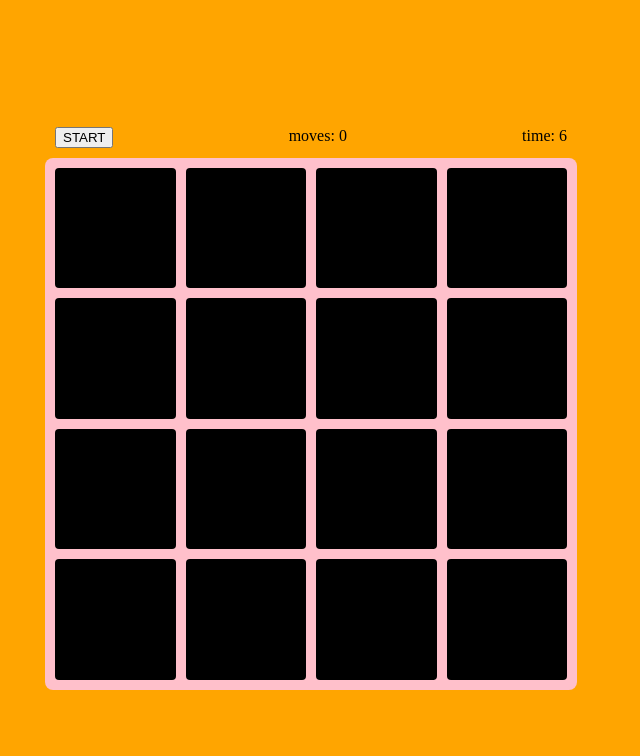
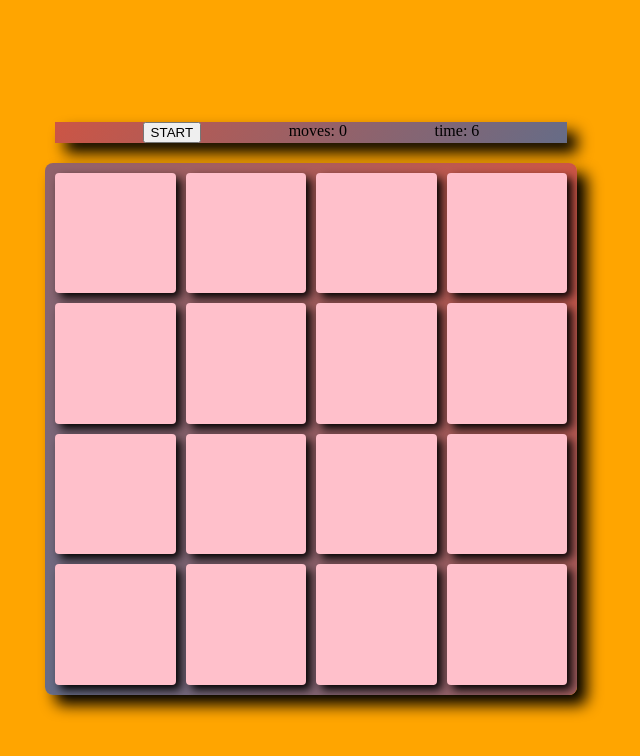
Before and after one commit to jcolinb/Memory, a plain HTML site: page index.html in a window 1280 px wide. Shown: the whole page, without its empty margins (329-969 px from the left). Drawn offline with Linux system fonts and the light colour scheme.

Commit message:
add styling to board (box-shadow,gradients)

```diff
--- a/css/main.css
+++ b/css/main.css
@@ -9,17 +9,20 @@ body {
 
 #control {
     width: 40vw;
-    margin-bottom: 10px;
+    background: linear-gradient(-55deg,#666c87,#cc5545);
+    box-shadow: 10px 10px 15px 0px black;
+    margin-bottom: 20px;
     display: flex;
-    justify-content: space-between;
+    justify-content: space-evenly;
 }
 
 #container {
     width: 40vw;
     height: 40vw;
     padding: 10px;
-    background-color: pink;
+    background: linear-gradient(55deg,#666c87,#cc5545);
     border-radius: 8px;
+    box-shadow: 10px 10px 15px 0px black;
     display: grid;
     user-select: none;
     -moz-user-select: none;
@@ -35,9 +38,10 @@ body {
 
 .card {
     font-size: 2em;
-    color: black;
-    background-color: black;
+    color: #93959a;
+    background-color: pink;
     border-radius: 4px;
+    box-shadow: 5px 5px 10px 0px black;
     display: flex;
     align-items: center;
     justify-content: center;
@@ -46,7 +50,7 @@ body {
 }
 
 .revealed {
-    background-color: grey;
+    background-color: #c3c4ca;
 }
 
 .animated {
```
Also changed, not shown: js/script.js (+17 -6 lines).
